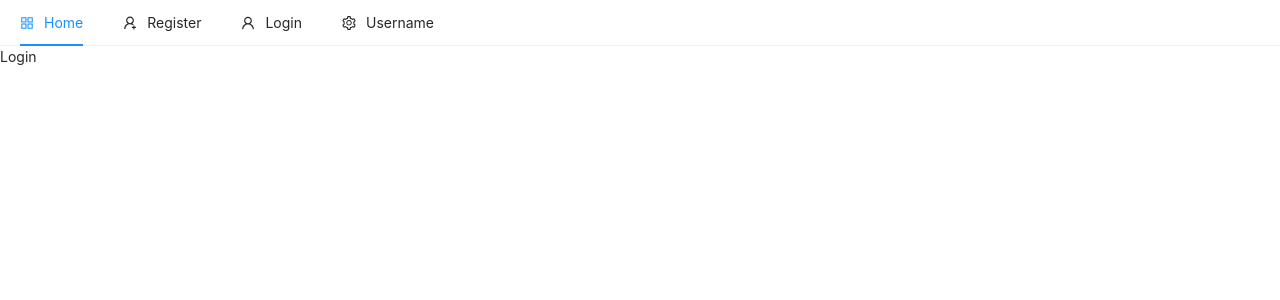
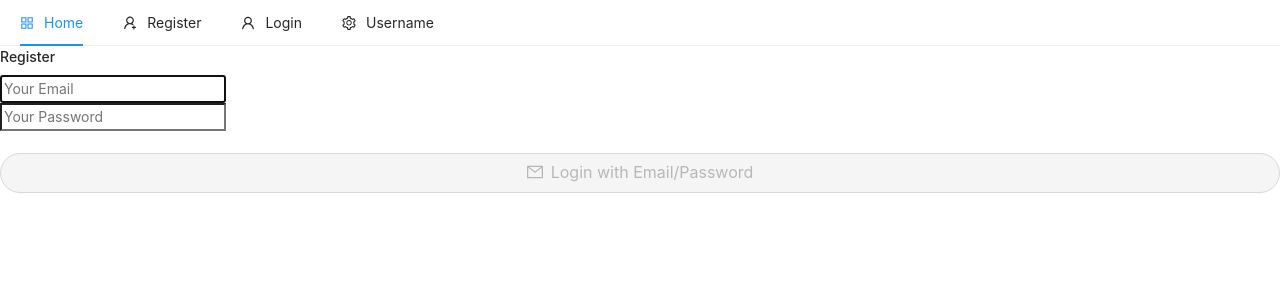
Before and after one commit to hotcoffeehero/modern__cloth, a React (Create React App) app in the folder frontend/: page /login in a window 1280 px wide. Shown: the top 300 px of the page. Built offline with nearby package versions, Linux system fonts and the light colour scheme; no server answers.

Commit message:
22 Login Page

```diff
--- a/frontend/src/pages/auth/Login.js
+++ b/frontend/src/pages/auth/Login.js
@@ -1,9 +1,64 @@
-import React from "react";
+import React, { useState } from "react";
+import { auth } from "../../firebase";
+import { toast } from "react-toastify";
+import { Button } from 'antd'
+import {
+  MailOutlined
+} from "@ant-design/icons";
 
 const Login = () => {
+  const [email, setEmail] = useState("");
+  const [password, setPassword] = useState("");
+
+
+  const submitHandler = async (e) => {
+    e.preventDefault();
+  };
+
+  const loginForm = () => (
+    <form onSubmit={submitHandler}>
+      <div className='form-group'>
+      <input
+        type="email"
+        className="form-control"
+        value={email}
+        onChange={(e) => setEmail(e.target.value)}
+        placeholder='Your Email'
+        autoFocus
+      />
+      </div>
+      <div className='form-group'>
+      <input
+        type="password"
+        className="form-control"
+        value={password}
+        onChange={(e) => setPassword(e.target.value)}
+        placeholder='Your Password'
+      />
+      </div>
+
+      <br />
+      <Button
+        onClick={submitHandler}
+        type='primary'
+        className='mb-3'
+        block
+        shape='round'
+        icon={<MailOutlined />}
+        size='large'
+        disabled={!email || password.length < 6}
+      >Login with Email/Password</Button>
+    </form>
+  );
+
   return (
-    <div>
-      <p>Login</p>
+    <div className="container p-5">
+      <div className="row">
+        <div className="col-md-6 offset-md-3">
+          <h4>Register</h4>
+          {loginForm()}
+        </div>
+      </div>
     </div>
   );
 };
--- a/frontend/src/pages/auth/Register.js
+++ b/frontend/src/pages/auth/Register.js
@@ -29,9 +29,10 @@
         className="form-control"
         value={email}
         onChange={(e) => setEmail(e.target.value)}
+        placeholder='Your Email'
         autoFocus
       />
-
+      <br />
       <button type="submit" className="btn btn-raised">
         Register
       </button>
```
Also changed, not shown: 1 other file (tests, documents, lock files or other folders).
